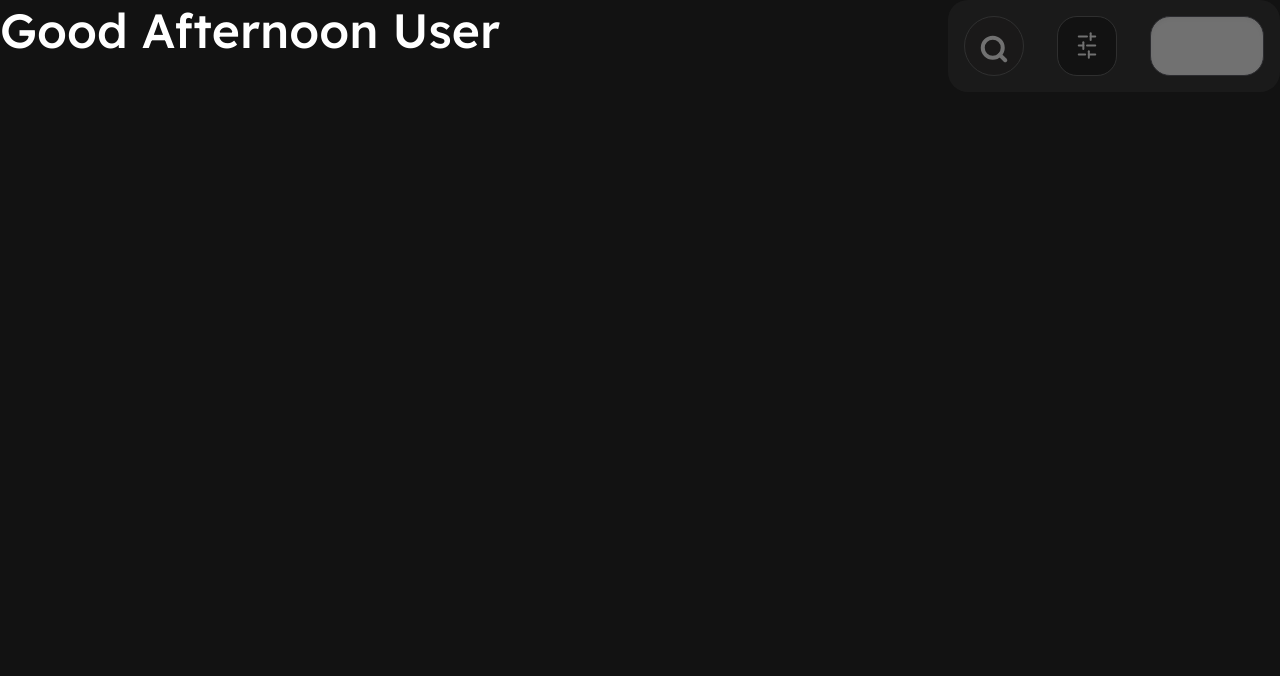
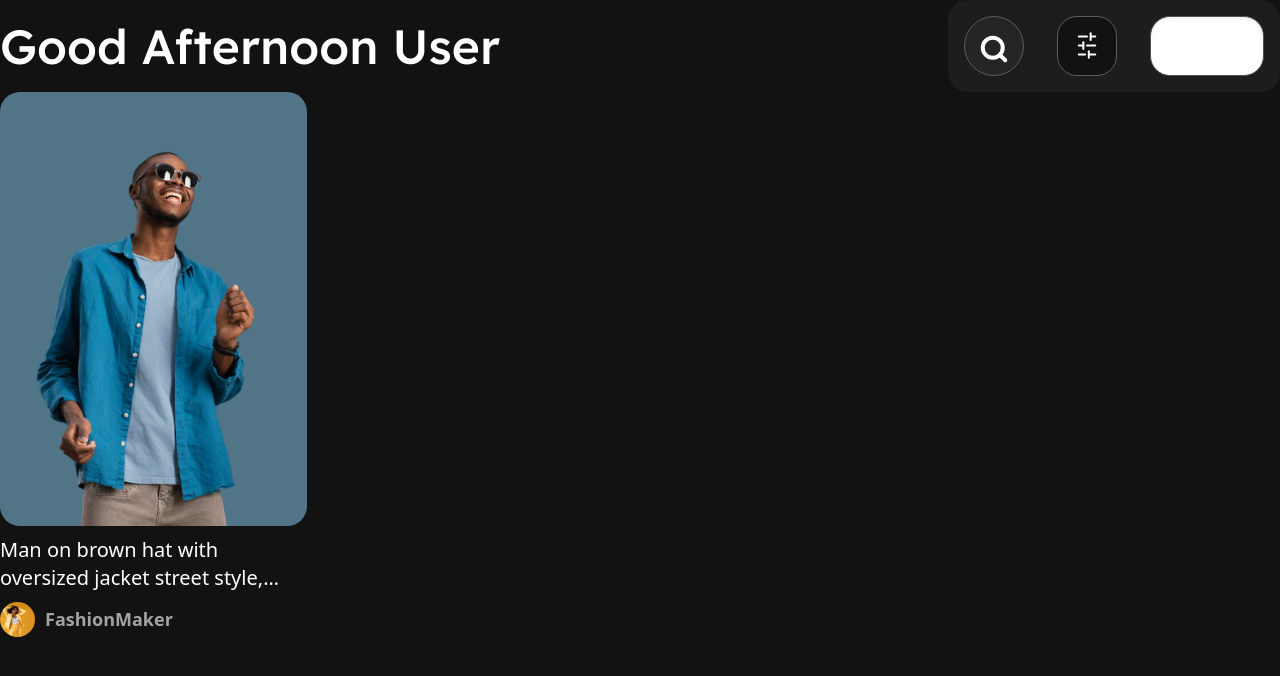
Before and after one commit to Remi-dee/Mestyle, a Next.js app: page /explore in a window 1280 px wide. Shown: the top 676 px of the page. Built offline with nearby package versions, Linux system fonts and the light colour scheme.

Commit message:
Tuesday, January 2, 2024 at 7:51 PM West Africa Standard Time

```diff
--- a/app/components/dashboard/header.js
+++ b/app/components/dashboard/header.js
@@ -3,14 +3,14 @@ import Button from "../ui/button/template";
 function Header() {
   return (
     <div>
-      <div className="flex justify-between text-white font-lexend">
+      <div className="flex justify-between items-center text-white font-lexend">
         <div>
           <h1 className=" text-5xl font-medium leading-tight">
             Good Afternoon User
           </h1>
         </div>
 
-        <div className="w-[332px] h-[92px] justify-between px-4 py-3 opacity-40 text-white bg-gray-200 bg-opacity-10 rounded-[20px] shadow-inner items-center gap-2.5 inline-flex">
+        <div className="w-[332px] h-[92px] justify-between px-4 py-3  text-white bg-gray-200 bg-opacity-5 rounded-[20px]  items-center gap-2.5 inline-flex">
           <div>
             <svg
               width="60"
@@ -42,6 +42,7 @@ function Header() {
               />
             </svg>
           </div>
+
           <div>
             <svg
               width="60"
@@ -136,11 +137,10 @@ function Header() {
               </defs>
             </svg>
           </div>
-          <div>
-            <Button className="w-[114px] h-[60px] text-xl text-white bg-neutral-800 rounded-[20px] shadow-inner border border-zinc-600  items-center ">
-              Create
-            </Button>
-          </div>
+
+          <Button className="w-[114px] h-[60px] text-xl text-white bg-neutral-800 rounded-[20px]  shadow-inner border border-zinc-600  items-center ">
+            Create
+          </Button>
         </div>
       </div>
     </div>
--- a/app/components/dashboard/styleCard.js
+++ b/app/components/dashboard/styleCard.js
@@ -0,0 +1,42 @@
+import Image from "next/image";
+import styleImage from "@/public/images/portrait-cool-man-with-sunglasses-dancing.png";
+import posterIcon from "@/public/images/medium-shot-woman-with-yellow-suit-2.png";
+function StyleCard() {
+  return (
+    <>
+      <div className="w-[307px] h-[538px] flex-col items-start gap-2.5 inline-flex">
+        <Image
+          className="w-[307px] h-[435px] rounded-[20px]"
+          src={styleImage}
+          width={null}
+          height={null}
+          placeholder="blur"
+          alt="Style Image"
+        />
+        <div className="w-[287px] text-white text-xl  font-medium ">
+          <h1 className="line-clamp-2">
+            Man on brown hat with oversized jacket street style, Man on brown
+            hat with oversized jacket street style, Man on brown hat with
+            oversized jacket street style, Man on brown hat with oversized
+            jacket street styl
+          </h1>
+        </div>
+        <div className="justify-start items-end gap-2.5 inline-flex">
+          <Image
+            className="w-[35px] h-[35px] rounded-full"
+            src={posterIcon}
+            width={null}
+            height={null}
+            placeholder="blur"
+            alt="Poster Profile"
+          />
+          <div className="w-[147px] h-8 text-neutral-400 text-lg font-semibold ">
+            FashionMaker
+          </div>
+        </div>
+      </div>
+    </>
+  );
+}
+
+export default StyleCard;
--- a/app/components/ui/button/template.js
+++ b/app/components/ui/button/template.js
@@ -7,7 +7,7 @@ function Button({
   ...props
 }) {
   const baseStyle =
-    "px-3 py-1 md:py-2 md:px-4 focus:outline-none focus:ring text-base md:font-medium";
+    "px-3 py-1 md:py-2 md:px-4 focus:outline-none focus:ring text-base md:font-medium ";
   const variants = {
     primary: "bg-white ",
     secondary: "bg-black text-white",
--- a/app/explore/page.js
+++ b/app/explore/page.js
@@ -1,9 +1,11 @@
 import Header from "../components/dashboard/header"
+import StyleCard from "../components/dashboard/styleCard"
 
 function page() {
   return (
     <div>
       <Header/>
+      <StyleCard/>
     </div>
   )
 }
```
